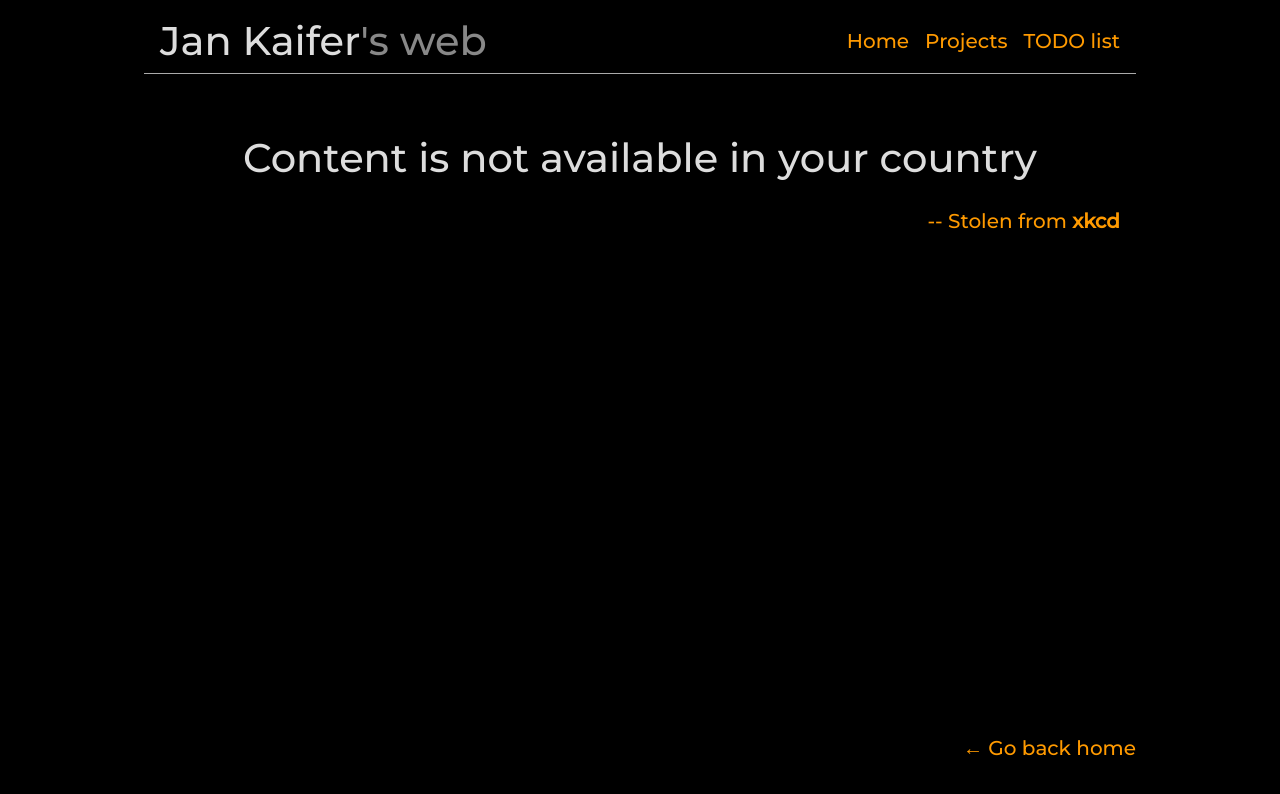
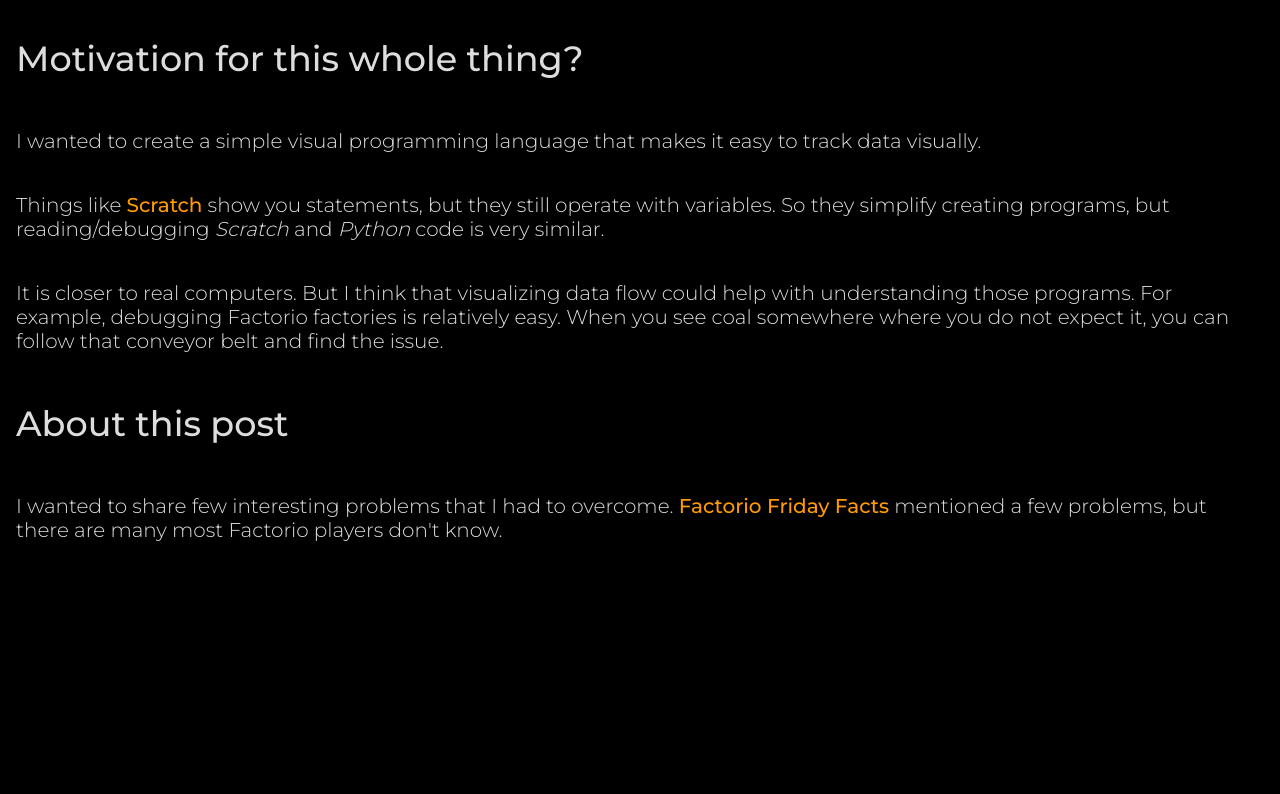
Before and after one commit to jankaifer/personal-web, a Next.js app: page /blog/post/code-factory-creation in a window 1280 px wide. Before the commit this address had no page. Shown: the top 794 px of the page. Built offline with nearby package versions, Linux system fonts and the light colour scheme.

Commit message:
added intro to code-factory blog post

```diff
--- /dev/null
+++ b/pages/blog/post/code-factory-creation.mdx
@@ -0,0 +1,25 @@
+import DemoCounter from 'Components/Widgets/DemoCounter'
+import MyAvatar from 'Components/MyAvatar'
+
+export const meta = {
+	title: "How I made my own Factorio-like game.",
+	description: "I wanted to share few interesting problems that I have encountered on my journey.",
+	layoutType: "blogPost",
+	date: '6/2021'
+};
+
+## Motivation for this whole thing?
+
+I wanted to create a simple visual programming language that makes it easy to track data visually.
+
+Things like [Scratch](https://scratch.mit.edu/) show you statements, but they still operate with variables.
+So they simplify creating programs, but reading/debugging _Scratch_ and _Python_ code is very similar.
+
+It is closer to real computers. But I think that visualizing data flow could help with understanding those programs.
+For example, debugging Factorio factories is relatively easy.
+When you see coal somewhere where you do not expect it, you can follow that conveyor belt and find the issue.
+
+## About this post
+
+I wanted to share few interesting problems that I had to overcome.
+[Factorio Friday Facts](https://www.factorio.com/blog/) mentioned a few problems, but there are many most Factorio players don't know.
```
